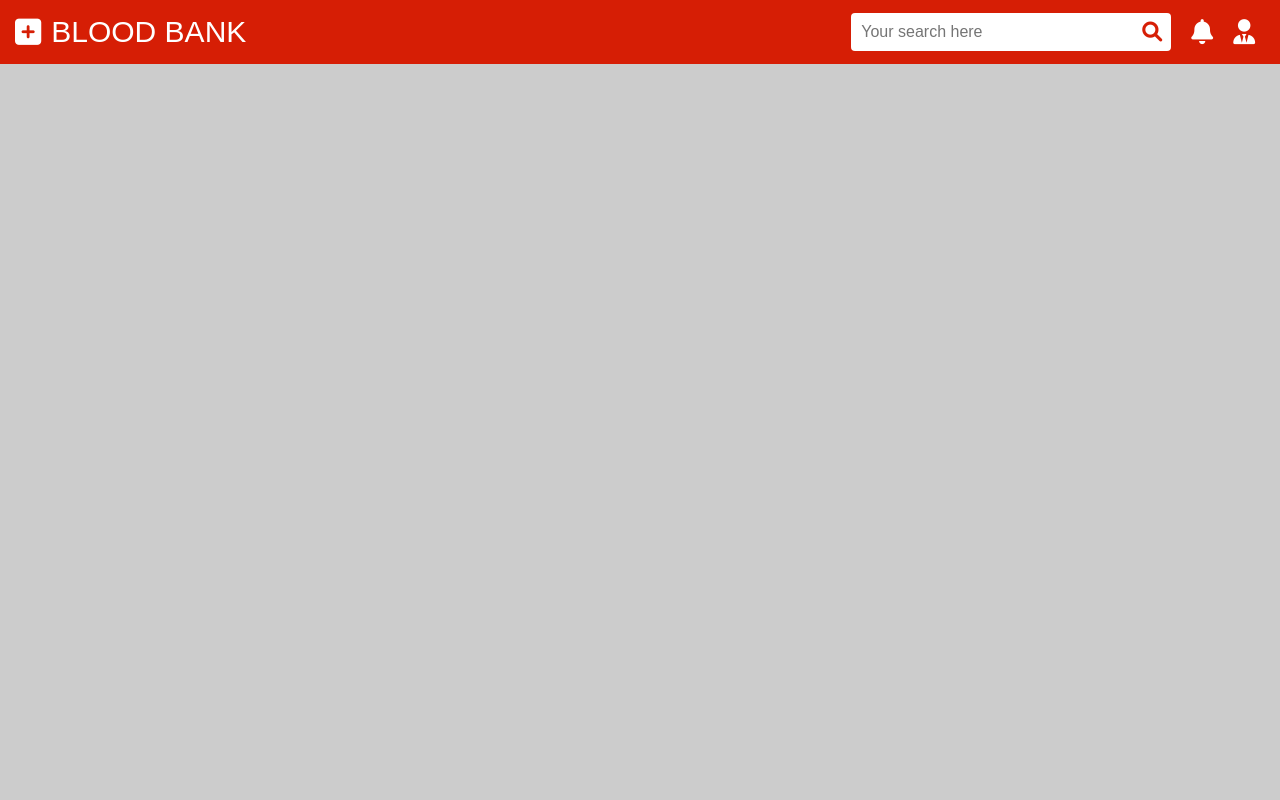
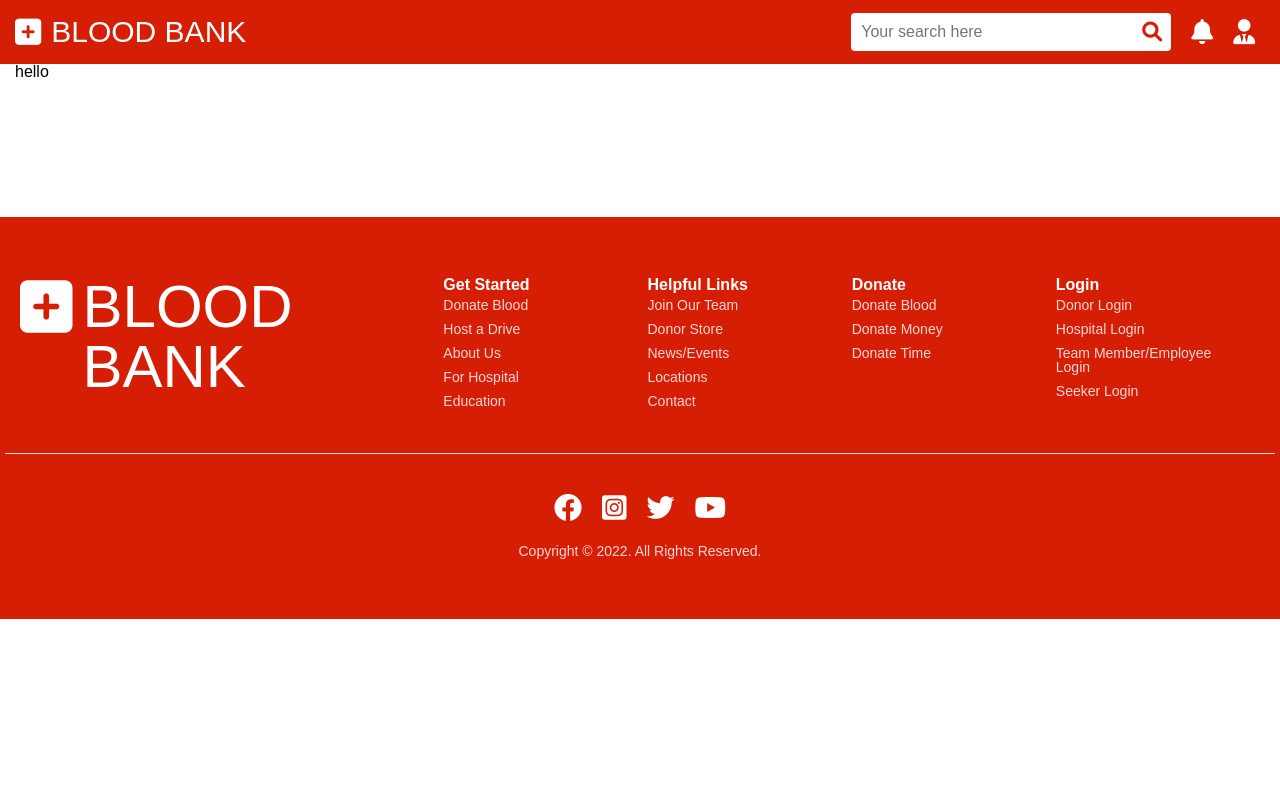
Before and after one commit to tan-creator/group5.bloodbank.github.io, a plain HTML site: page index.html in a window 1280 px wide. Shown: the top 800 px of the page. Drawn offline with nearby package versions, Linux system fonts and the light colour scheme.

Commit message:
Tuan update folder

```diff
--- a/assets/css/style.css
+++ b/assets/css/style.css
@@ -1,5 +1,6 @@
 /* HEADER */
 .header {
+  top: 0;
   height: var(--header-height);
   background-color: var(--primary-color);
   display: flex;
@@ -77,9 +78,9 @@
 }
 
 /* CONTAINER */
-.bloodbankContent {
-  background-color: #ccc;
-  height: 1000px;
+.main {
+  top: 0;
+  margin-top: var(--header-height);
 }
 
 /* FOOTER */
@@ -139,7 +140,8 @@
 }
 
 .footer__bottom-social--item {
-  padding: 0 10px;
+  margin: 0 10px;
+  cursor: pointer;
 }
 
 .footer__bottom-copyright {
--- /dev/null
+++ b/homepage/index.html
@@ -0,0 +1,13 @@
+<!DOCTYPE html>
+<html lang="en">
+<head>
+    <meta charset="UTF-8">
+    <meta http-equiv="X-UA-Compatible" content="IE=edge">
+    <meta name="viewport" content="width=device-width, initial-scale=1.0">
+    <title>Document</title>
+    <link rel="stylesheet" href="./main.css">
+</head>
+<body>
+    <h1>hello</h1>
+</body>
+</html>
--- /dev/null
+++ b/homepage/main.css
@@ -0,0 +1 @@
+@import url("../assets/css/base.css");
--- a/index.html
+++ b/index.html
@@ -43,8 +43,10 @@
             </div>
         </header>
 
-        <!-- Container -->
-        <section class="container-fluid bloodbankContent"></section>
+        <!-- MAIN -->
+        <section class="container-fluid main">
+            <iframe src="./homepage/index.html" frameborder="0"></iframe>
+        </section>
 
         <footer>
             <div class="footer container-fluid">
```
